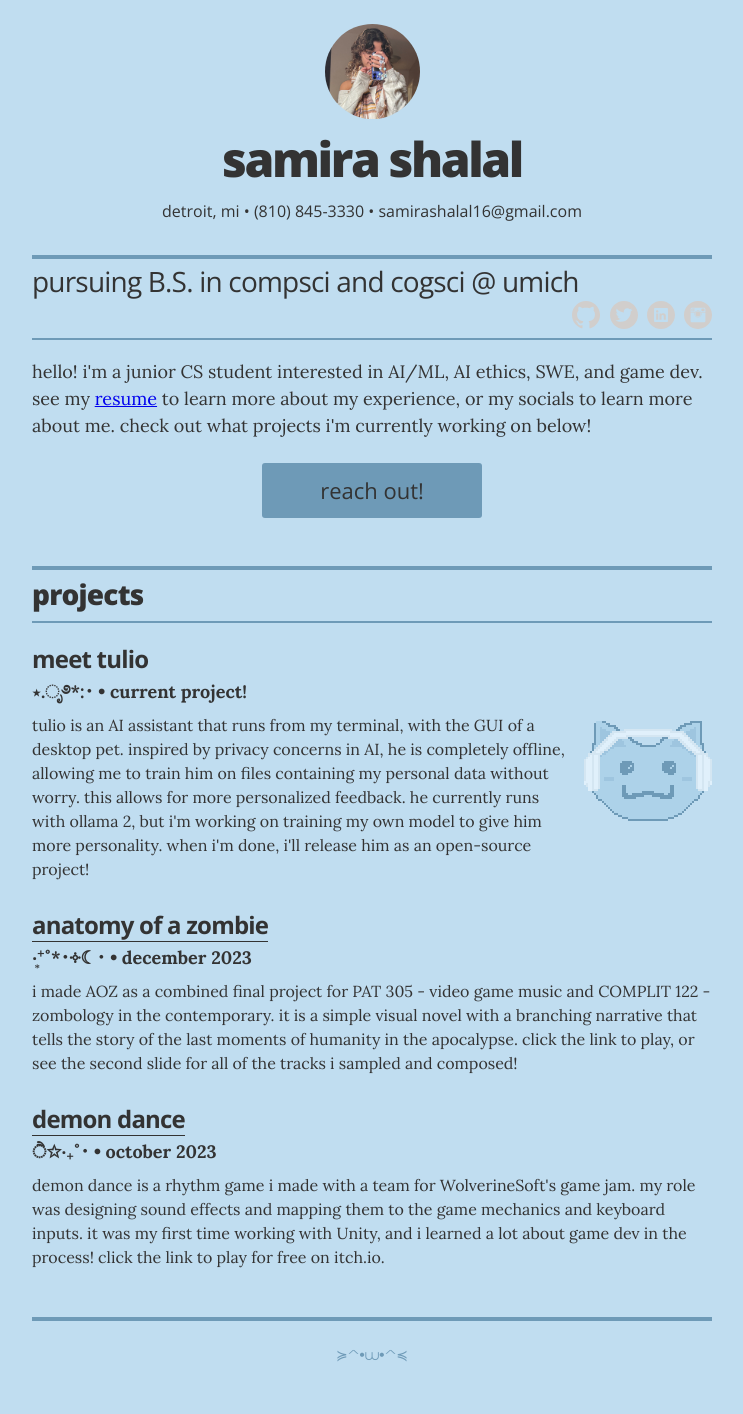
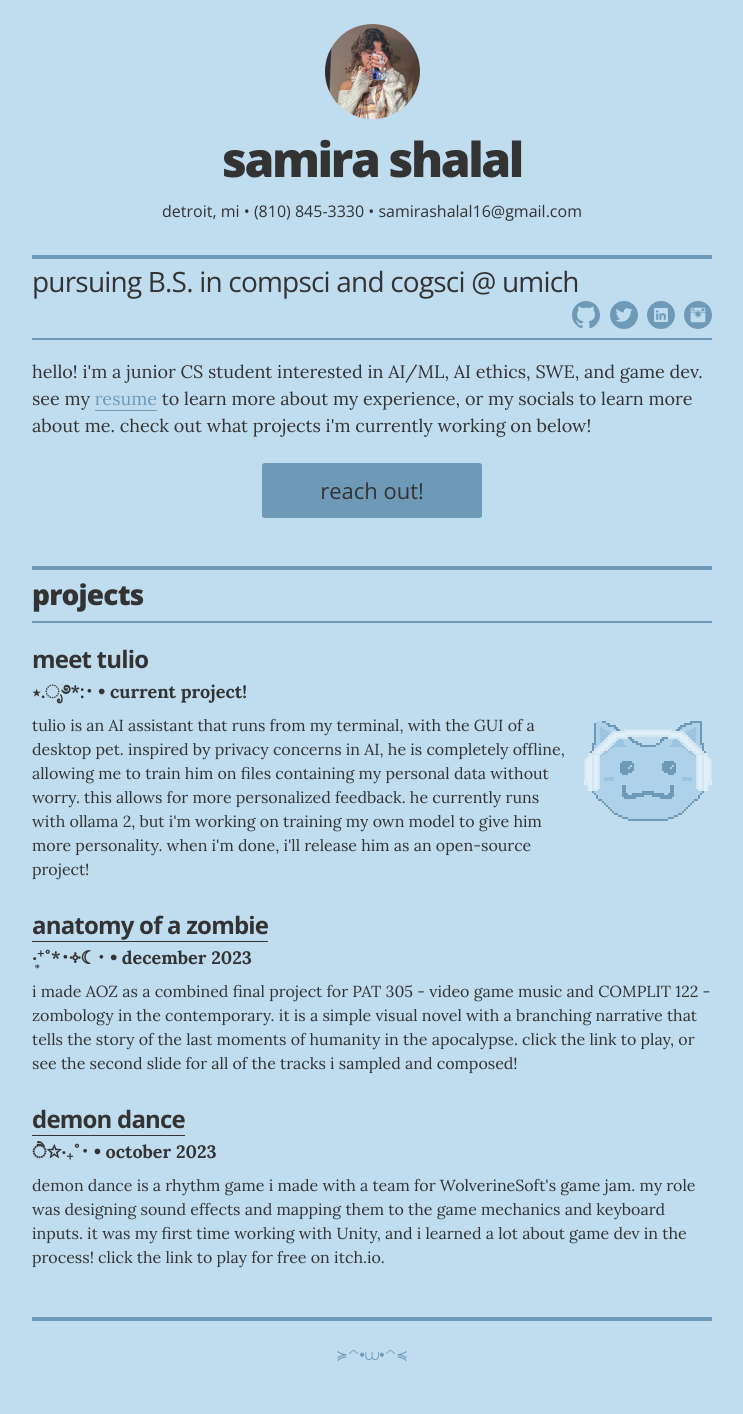
Before and after one commit to n0vendy/n0vendy.github.io, a Jekyll site: the page built from index.html, in a window 1280 px wide. Shown: the whole page, without its empty margins (268-1011 px from the left). Built offline with Jekyll 4.4.1, drawn with Linux system fonts in a browser that asks for light colours.

Commit message:
fix colors

```diff
--- a/_sass/_resume.scss
+++ b/_sass/_resume.scss
@@ -72,6 +72,18 @@
   .executive-summary {
     @include media_larger_than_mobile { font-size: 1.125rem; }
   }
+
+
+  .executive-summary a {
+      color: #6e9ab7;
+      text-decoration: none;
+      border-bottom: 1px solid #6e9ab7;
+
+      &:hover {
+        color: #9c9c9c;
+        border-bottom: none;
+      }
+  }
 }
 
 .icon-links {
@@ -105,6 +117,10 @@
 
   .icon {
     height: 28px;
+  }
+
+  path {
+    fill: #6e9ab7;
   }
 }
 
```
